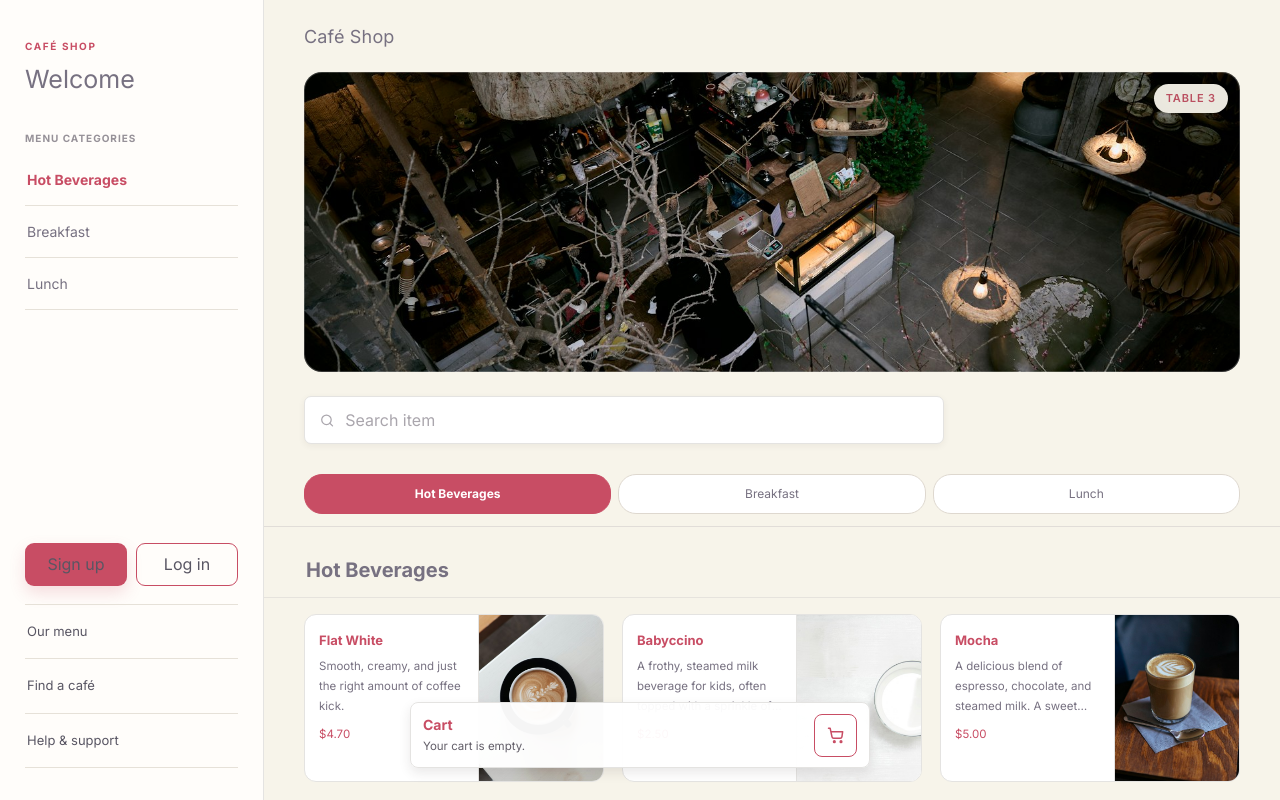
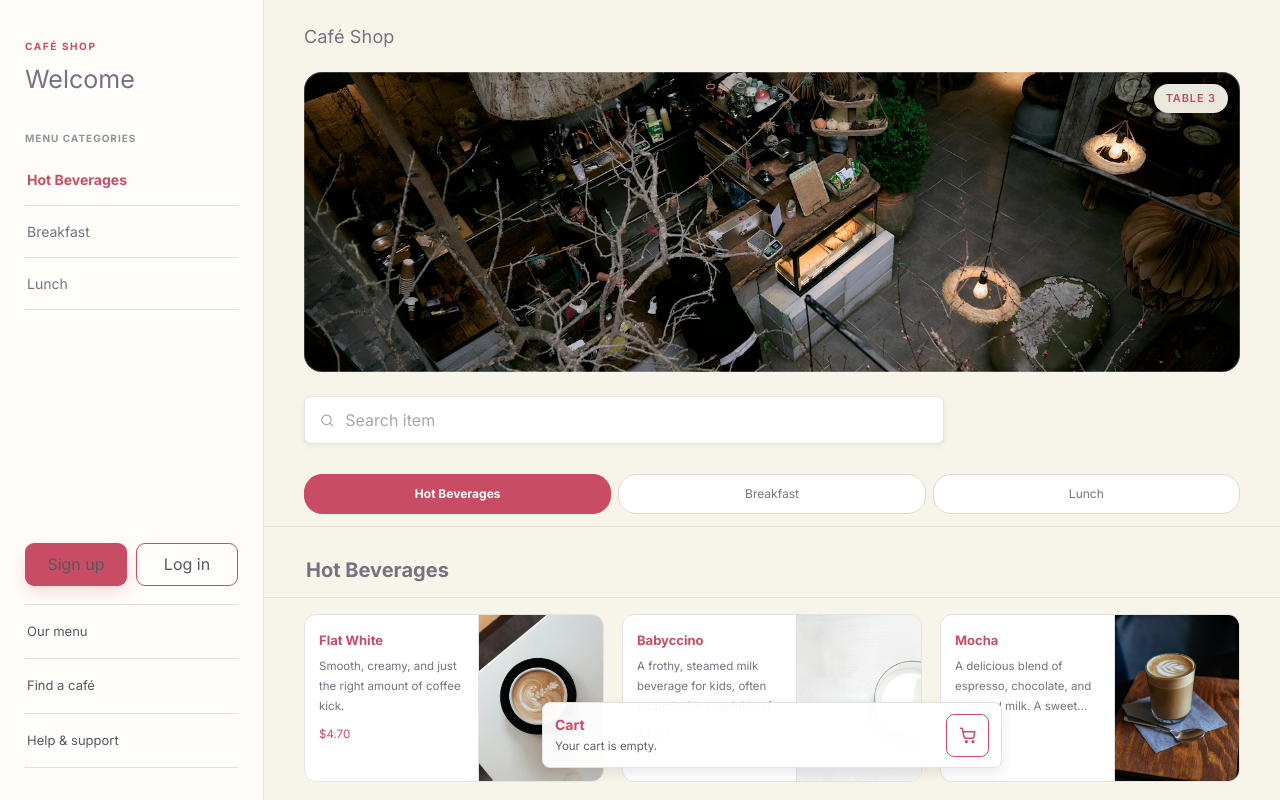
Before and after one commit to phelippe-ait/QuickTabPayments, a React (Vite) app: page / in a window 1280 px wide. Shown: the top 800 px of the page. Built offline with nearby package versions, Linux system fonts and the light colour scheme.

Commit message:
Center cart dock over menu column for improved layout with sidebar

```diff
--- a/src/apps/customer/App.module.css
+++ b/src/apps/customer/App.module.css
@@ -328,6 +328,11 @@
 
   .cart-dock, .checkout-dock { bottom: 32px; width: min(calc(100% - 80px), 460px); }
 
+  /* Centre the cart bar over the menu column (offset by half the sidebar) so it
+     never drifts over the sidebar. The checkout dock has no sidebar, so it stays
+     viewport-centred. */
+  .with-sidebar .cart-dock { left: calc(50% + 132px); }
+
   /* The drawer stays put as a desktop sidebar instead of sliding over the page. */
   .with-sidebar .drawer {
     position: sticky;
```
